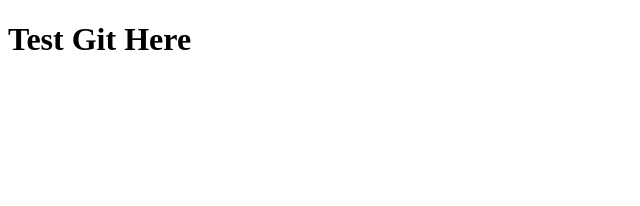
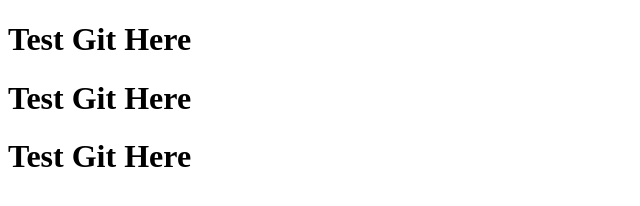
Before and after one commit to RafatAiub/test-git-now, a plain HTML site: page index.html in a window 1280 px wide. Shown: the whole page, without its empty margins (0-640 px from the left). Drawn offline with Linux system fonts and the light colour scheme.

Commit message:
3rd time updated

```diff
--- a/index.html
+++ b/index.html
@@ -8,5 +8,7 @@
   </head>
   <body>
     <h1>Test Git Here</h1>
+    <h1>Test Git Here</h1>
+    <h1>Test Git Here</h1>
   </body>
 </html>
```
